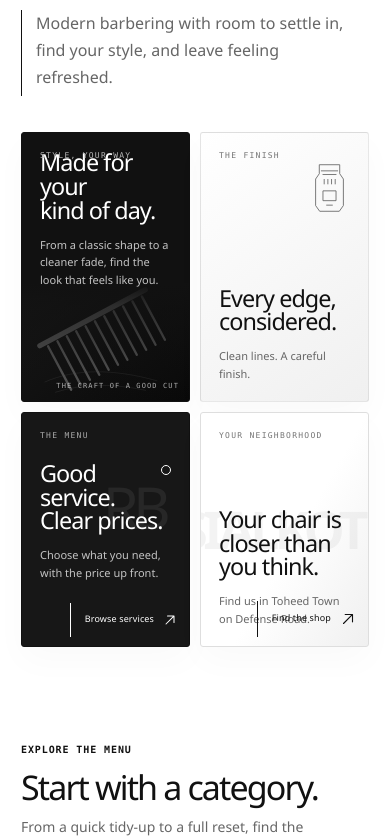
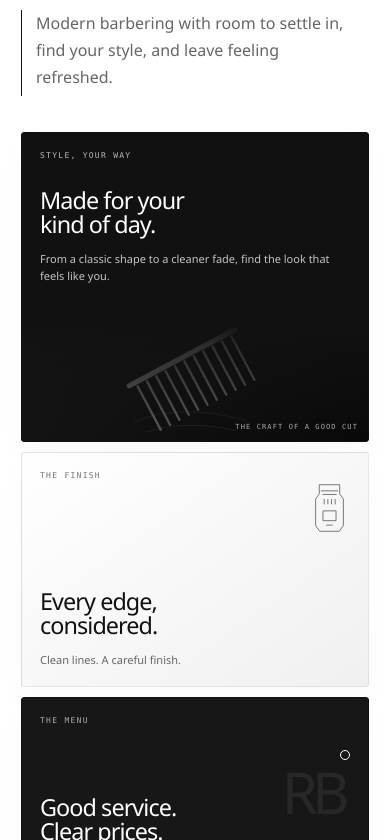
Before and after one commit to Anas-Kashif/royal-blades-barbershop, a Next.js app: page / in a window 390 px wide. Shown: the part 1044-1884 px from the top of the page. Built offline with nearby package versions, Linux system fonts and the light colour scheme; no server answers; a web font is replaced by a local one.

Commit message:
feat: refine responsive layout and footer

```diff
--- a/src/app/globals.css
+++ b/src/app/globals.css
@@ -160,7 +160,6 @@ a { color: inherit; }
 .pinned-gallery__image { aspect-ratio: 4 / 5; }
 .pinned-gallery__image img, .gallery-card__image img { width: 100%; height: 100%; object-fit: cover; transition: transform .7s cubic-bezier(.2,.7,.2,1); }
 .pinned-gallery__card:hover .pinned-gallery__image img, .gallery-card:hover .gallery-card__image img { transform: scale(1.02); }
-.image-index { position: absolute; top: 14px; left: 14px; min-width: 34px; min-height: 30px; display: grid; place-items: center; border: 1px solid #ffffff5c; border-radius: 4px; color: #fff; background: #0a0a0a89; font-family: var(--font-mono); font-size: 9px; backdrop-filter: blur(8px); }
 .pinned-gallery__caption { display: flex; align-items: baseline; justify-content: space-between; gap: 20px; padding-top: 14px; }
 .pinned-gallery__caption h3 { margin: 0; font-size: 19px; font-weight: 500; }
 .pinned-gallery__caption span { color: var(--color-muted); font-family: var(--font-mono); font-size: 9px; }
@@ -313,9 +312,14 @@ a { color: inherit; }
 .site-footer__links { display: grid; grid-template-columns: 1fr 1fr; align-content: start; gap: 10px 20px; }
 .site-footer__links a { color: #c9cac4; font-size: 12px; text-decoration: none; }
 .site-footer__links a:hover { color: var(--color-primary); }
-.site-footer__bottom { width: min(var(--container), 100%); display: flex; align-items: center; justify-content: space-between; gap: 20px; margin-inline: auto; padding-top: 18px; border-top: 1px solid #ffffff18; color: #85877e; font-family: var(--font-mono); font-size: 9px; }
+.site-footer__bottom { width: min(var(--container), 100%); display: flex; align-items: center; flex-direction: column; justify-content: center; gap: 10px; margin-inline: auto; padding-top: 18px; border-top: 1px solid #ffffff18; color: #85877e; font-family: var(--font-mono); font-size: 9px; text-align: center; }
 .site-footer__bottom a { display: inline-flex; align-items: center; gap: 6px; color: #cbccc5; text-decoration: none; }
 .site-footer__bottom a:hover { color: var(--color-primary); }
+.site-footer__bottom-links { display: flex; align-items: center; justify-content: center; gap: 9px; }
+.site-footer__bottom .site-footer__credit { color: #c8c8c8; font-family: var(--font-body); font-size: 13px; font-weight: 500; transition: color .2s ease; }
+.site-footer__bottom .site-footer__credit:hover { color: #fff; }
+.site-footer__bottom .site-footer__github { color: #c8c8c8; transition: color .2s ease; }
+.site-footer__bottom .site-footer__github:hover { color: #fff; }
 
 @media (max-width: 1050px) {
   .desktop-nav { gap: 17px; }
@@ -443,7 +447,8 @@ a { color: inherit; }
   .site-footer { padding-top: 43px; }
   .site-footer__top { grid-template-columns: 1fr; gap: 28px; padding-bottom: 30px; }
   .site-footer__links { grid-column: auto; grid-template-columns: repeat(2, 1fr); }
-  .site-footer__bottom { align-items: flex-start; flex-direction: column; gap: 11px; font-size: 8px; }
+  .site-footer__bottom { align-items: center; gap: 10px; font-size: 8px; }
+  .site-footer__bottom-links { flex-wrap: wrap; gap: 9px; }
 }
 /* Royal Blades pure black and white theme */
 :root {
@@ -634,3 +639,47 @@ html, body { background: var(--color-bg); color: var(--color-text); }
 @media (max-width: 600px) {
   .service-card__watermark, .service-card--compact .service-card__watermark { top: 8px; right: auto; bottom: auto; left: 16px; font-size: 64px; transform: none; }
 }
+
+/* Responsive finishing rules across the full page set */
+@media (max-width: 800px) {
+  .section-row, .feature-section__heading, .service-categories__heading { min-width: 0; }
+  .section-row > *, .feature-section__heading > *, .service-categories__heading > * { min-width: 0; }
+  .booking-cta__inner { align-items: stretch; }
+  .booking-cta__inner > div { width: 100%; min-width: 0; }
+  .booking-cta__inner h2 { width: 100%; max-width: 760px; overflow-wrap: break-word; text-wrap: balance; }
+  .site-footer__top { grid-template-columns: repeat(2, minmax(0, 1fr)); gap: 30px 24px; }
+}
+
+@media (max-width: 600px) {
+  .feature-bento { grid-template-columns: minmax(0, 1fr); grid-auto-rows: auto; }
+  .feature-tile, .feature-tile--wide, .feature-tile--detail, .feature-tile--local { grid-column: auto; }
+  .feature-tile--cut { min-height: 310px; justify-content: flex-start; padding: 56px 18px 145px; }
+  .feature-tile--cut h3 { max-width: none; }
+  .feature-tile--cut p { max-width: 440px; }
+  .feature-tile--service { min-height: 250px; padding-bottom: 72px; }
+  .feature-tile--local { min-height: 250px; padding-bottom: 74px; }
+  .feature-tile--local p { max-width: 420px; }
+  .feature-tile__city-mark { top: 43px; right: 16px; bottom: auto; font-size: clamp(24px, 7vw, 38px); opacity: .06; transform: none; white-space: nowrap; }
+  .pinned-gallery__intro h2 { font-size: clamp(42px, 14vw, 58px); }
+  .booking-cta__inner h2 { font-size: clamp(38px, 11vw, 46px); }
+  .booking-cta__inner .button { max-width: 100%; }
+  .visit-page__map { min-height: 280px; }
+  .map-label { right: 14px; bottom: 14px; left: 14px; min-width: 0; width: max-content; max-width: calc(100% - 28px); padding: 13px 15px; }
+  .map-label strong { font-size: 16px; }
+  .site-footer__top { grid-template-columns: minmax(0, 1fr); gap: 26px; }
+  .site-footer__bottom-links { gap: 12px; }
+}
+
+@media (max-width: 360px) {
+  :root { --page-gutter: 17px; }
+  .site-header__inner { width: calc(100% - 34px); gap: 12px; }
+  .brand-mark__logo { width: 126px; }
+  .hero h1 { font-size: clamp(42px, 12.5vw, 46px); }
+  .hero__actions .button { padding-inline: 11px; font-size: 11px; }
+  .feature-bento { grid-template-columns: minmax(0, 1fr); }
+  .feature-tile, .feature-tile--wide, .feature-tile--detail, .feature-tile--local { grid-column: auto; }
+  .feature-tile--cut { padding-bottom: 112px; }
+  .service-categories__grid { grid-template-columns: minmax(0, 1fr); }
+  .gallery-grid { grid-template-columns: minmax(0, 1fr); }
+  .gallery-card__image { aspect-ratio: 4 / 4.5; }
+}
--- a/src/components/PinnedGallery.tsx
+++ b/src/components/PinnedGallery.tsx
@@ -70,7 +70,6 @@ export function PinnedGallery() {
             <article className="pinned-gallery__card" key={item.title}>
               <div className={`pinned-gallery__image pinned-gallery__image--${index + 1}`}>
                 <Image src={item.image} alt={item.alt} fill sizes="(max-width: 600px) 47vw, 30vw" quality={90} />
-                <span className="image-index">0{index + 1}</span>
               </div>
               <div className="pinned-gallery__caption"><h3>{item.title}</h3><span>{item.category}</span></div>
             </article>
--- a/src/components/SiteFooter.tsx
+++ b/src/components/SiteFooter.tsx
@@ -1,5 +1,5 @@
 import Link from 'next/link';
-import { ArrowUpRight, Clock, MapPin } from '@phosphor-icons/react/dist/ssr';
+import { Clock, GithubLogo, MapPin } from '@phosphor-icons/react/dist/ssr';
 import { business, navigation } from '@/data/business';
 import { BrandMark } from '@/components/BrandMark';
 
@@ -20,8 +20,13 @@ export function SiteFooter() {
         </nav>
       </div>
       <div className="site-footer__bottom">
+        <div className="site-footer__bottom-links">
+          <a className="site-footer__credit" href="https://devbyanas.vercel.app/" target="_blank" rel="noreferrer">Developed by Anas</a>
+          <a className="site-footer__github" href="https://github.com/anas-kashif" target="_blank" rel="noreferrer" aria-label="Anas on GitHub">
+            <GithubLogo size={16} weight="fill" aria-hidden="true" />
+          </a>
+        </div>
         <span>© {new Date().getFullYear()} Royal Blades, Sialkot</span>
-        <Link href="/visit">Get directions <ArrowUpRight size={14} aria-hidden="true" /></Link>
       </div>
     </footer>
   );
```
Also changed, not shown: 1 other file (tests, documents, lock files or other folders).
